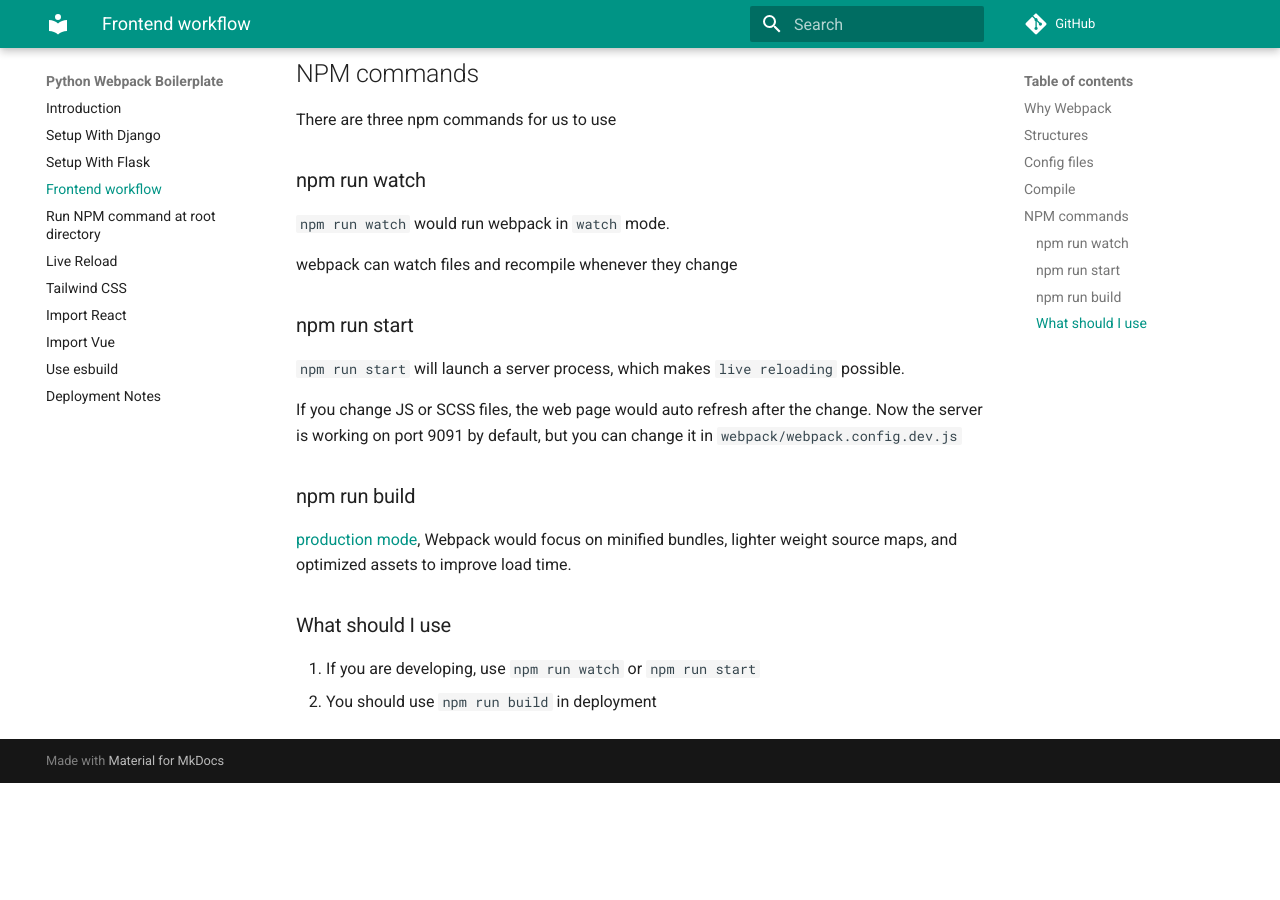
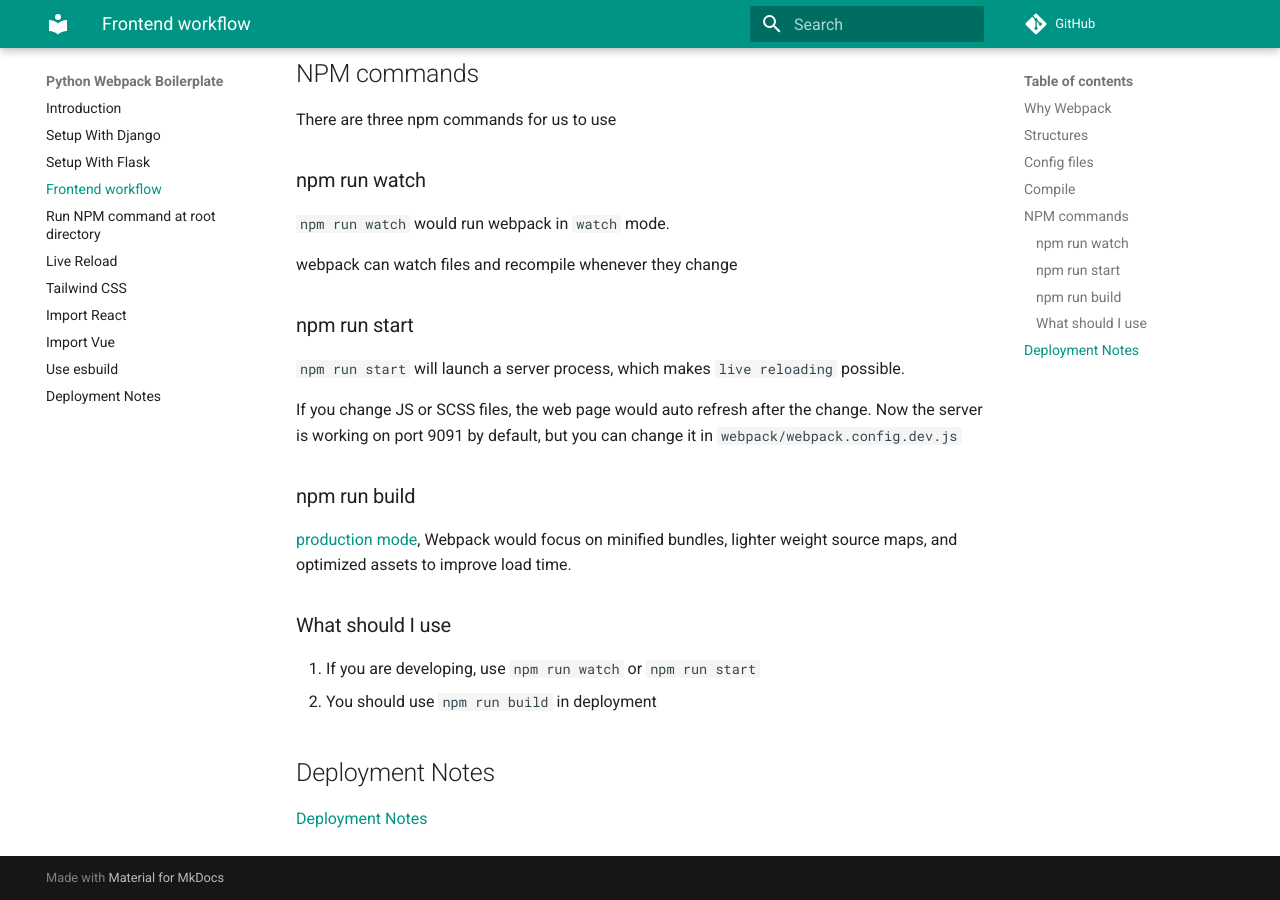
Before and after one commit to AccordBox/python-webpack-boilerplate, an MkDocs documentation site: the page built from docs/frontend.md, in a window 1280 px wide and 900 px high, scrolled down 2655 px. Built offline with MkDocs 1.6.1 and Material for MkDocs 9.7.7, drawn with Linux system fonts in a browser that asks for light colours; comment, search, counter and statistics services are not loaded; before the commit the page ends 3438 px from its top, so only the background shows below that.

Commit message:
update doc

```diff
--- a/docs/frontend.md
+++ b/docs/frontend.md
@@ -130,3 +130,7 @@ If you change JS or SCSS files, the web page would auto refresh after the change
 
 1. If you are developing, use `npm run watch` or `npm run start`
 1. You should use `npm run build` in deployment
+
+## Deployment Notes
+
+[Deployment Notes](deployment.md)
```
